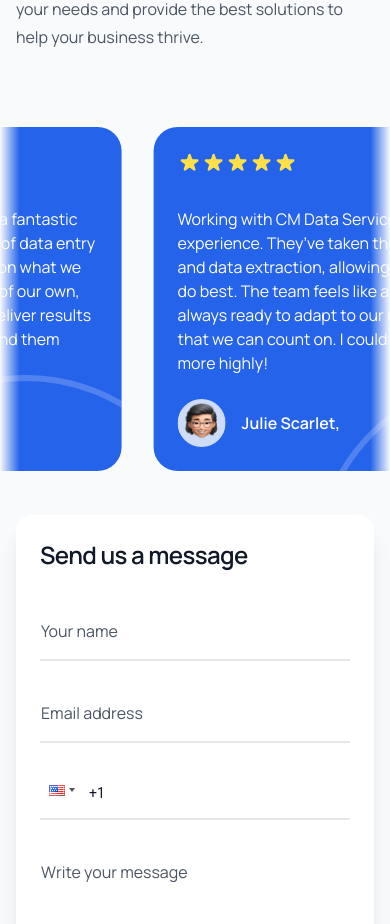
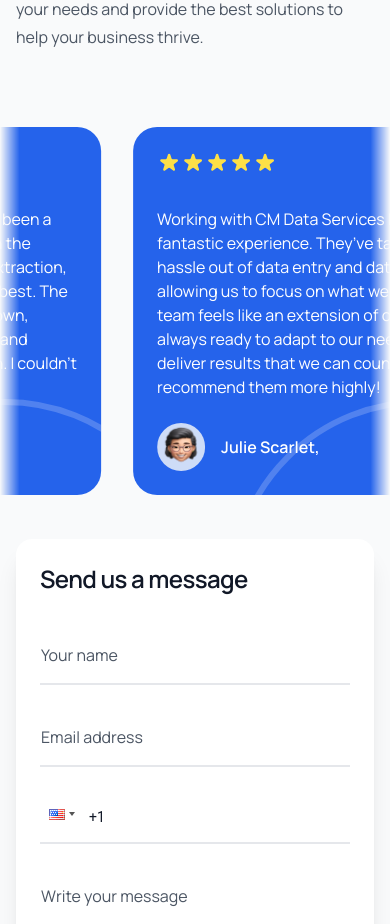
Before and after one commit to udhaykumarbala/cm_consultancy, a React (Vite) app: page / in a window 390 px wide. Shown: the part 5520-6444 px from the top of the page. Built offline with nearby package versions, Linux system fonts and the light colour scheme.

Commit message:
Fixed: testimonial card for mobile view

```diff
--- a/src/components/TestimonialCard.jsx
+++ b/src/components/TestimonialCard.jsx
@@ -26,7 +26,7 @@ const TestimonialCard = () => {
                <Fragment key={i}>
                   {cardData?.map((card, index) => (
                      <Fragment key={index}>
-                        <div className='relative  overflow-hidden bg-blue-600 lg:mt-0 transition duration-300  rounded-3xl hover:-rotate-3 max-w-md'>
+                        <div className='relative  overflow-hidden bg-blue-600 lg:mt-0 transition duration-300  rounded-3xl hover:-rotate-3 max-w-sm lg:max-w-md'>
                            <div className='absolute bottom-0 right-0 -mb-72 -mr-24 border-[6px] opacity-20 border-white rounded-full w-96 h-96'></div>
 
                            <div className='relative p-6 sm:px-8 sm:py-9'>
```
